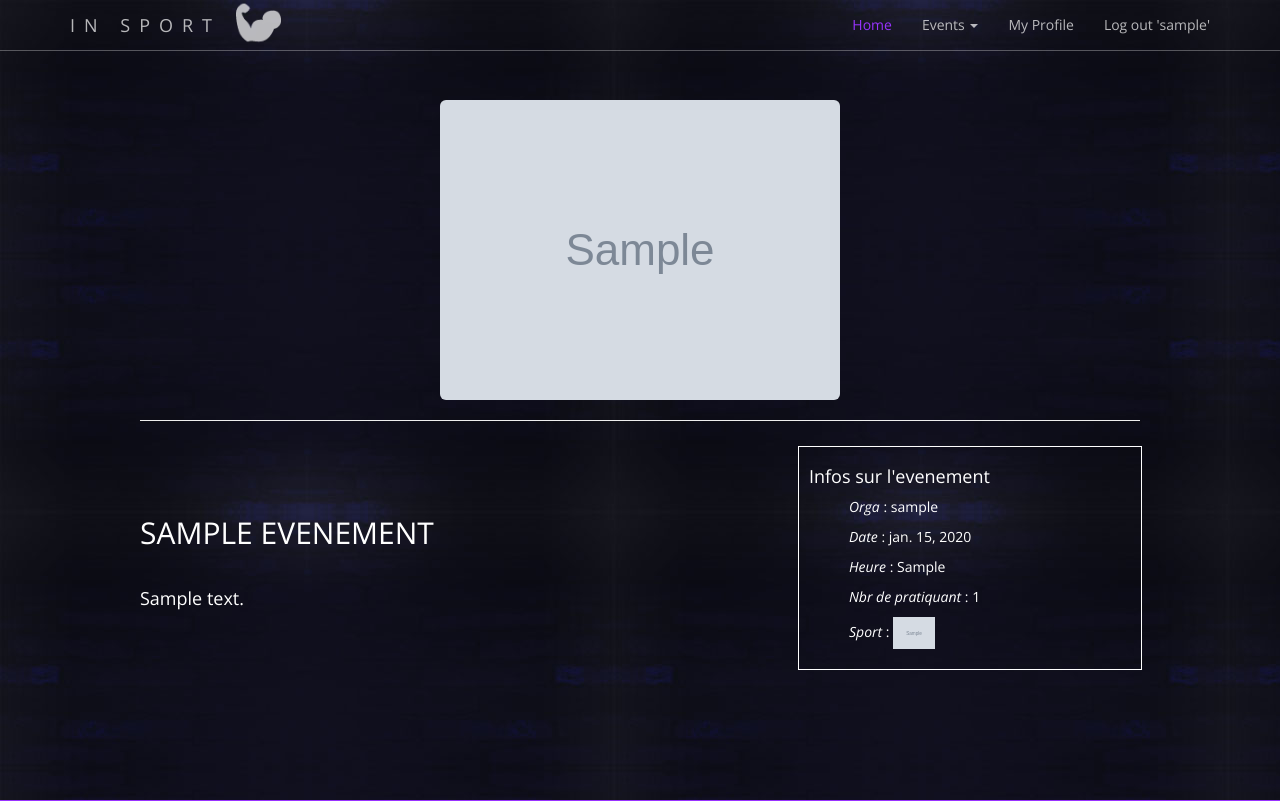
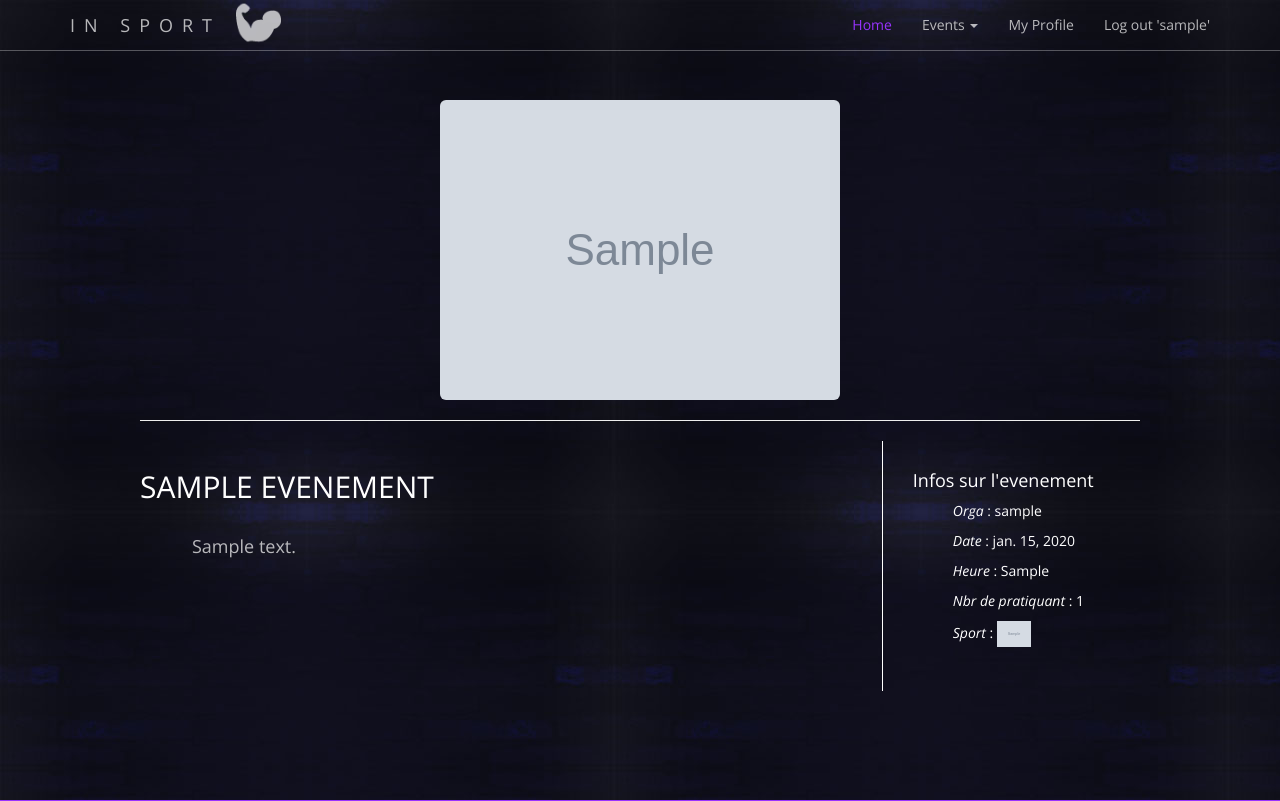
Before and after one commit to MLOrsini/ProjetWEB, a Django app: page /evenement/events/1 in a window 1280 px wide. Shown: the top 801 px of the page. Run offline with Django 3.2, Linux system fonts and the light colour scheme; a user stored in the database is signed in; tables that the repository leaves empty hold one stand-in row (values such as "Sample post"); grey boxes marked "Sample" are stand-in pictures; some libraries are stand-ins or nearby versions; some web fonts are replaced.

Commit message:
Modification de la page detailEvenement : on peut mettre une description longue sans deformer le template

```diff
--- a/INSport/evenement/templates/detailEvenement.html
+++ b/INSport/evenement/templates/detailEvenement.html
@@ -22,32 +22,32 @@
 
 
 {% block header %}
-
     <section>
-        <div class=photo>
             <img class="img-responsive img-rounded center-block" src="{{detail.photoEvt.url}}" alt="" width="40%" height="40%">
-        </div>
     </section>
     <hr>
-    <table width="180%"> <tr>
+    <table width="150%"> <tr>
         <td>
             <article>
                 <h2>{{detail.titre | upper}}</h2>
             </article>
             <br>
             <article>
-                <h4 >{{detail.description}}</h4>
+            <div class="name" style=" margin-left: 2px; margin-right: 2px; overflow: auto; height:150px; width: 500px" align="justify">
+                <p>{{ detail.description }}<p></div>
             </article>
         </td>
         <td>
         <section>
-            <div style="border:1px solid #fff; padding:10px 10px; margin:5px 5px 5px 5px; width: 30%">
+    <!--        <div style="border:1px solid #fff; padding:10px 10px; margin:5px 5px 5px 5px; width: 30%"> -->
+
+            <div style="border-left: 1px solid #fff; padding-left: 30px; padding-top: 20px ;height: 250px;">
                 <h4>Infos sur l'evenement</h4>
                 <ul><i>Orga</i> : {{createurInfo.user.username}}</ul>
                 <ul><i>Date</i> : {{detail.date}}</ul>
                 <ul><i>Heure</i> : {{detail.heure}}</ul>
                 <ul><i>Nbr de pratiquant</i> : {{detail.nbPlaces}}</ul>
-                <ul><i>Sport</i> : <img src="{{photoSport.photo.url}}" alt="" width="15%"></ul>
+                <ul><i>Sport</i> : <img src="{{photoSport.photo.url}}" alt="" width="5%"></ul>
             </div>
         </section>
         </div>
--- a/INSport/evenement/templates/evenement.html
+++ b/INSport/evenement/templates/evenement.html
@@ -27,7 +27,7 @@
 <ol>
     <article>
     {% for events in context %}
-	   <h3><a href="{% url 'detailEvenement' id=events.id %}" style="color: #9933ff">{{events.description|upper}}</a></h3>
+	   <h3><a href="{% url 'detailEvenement' id=events.id %}" style="color: #9933ff">{{events.titre|upper}}</a></h3>
         {% if not forloop.last %}
             <hr><!-- Sépare par une ligne -->
         {% endif%}
```
